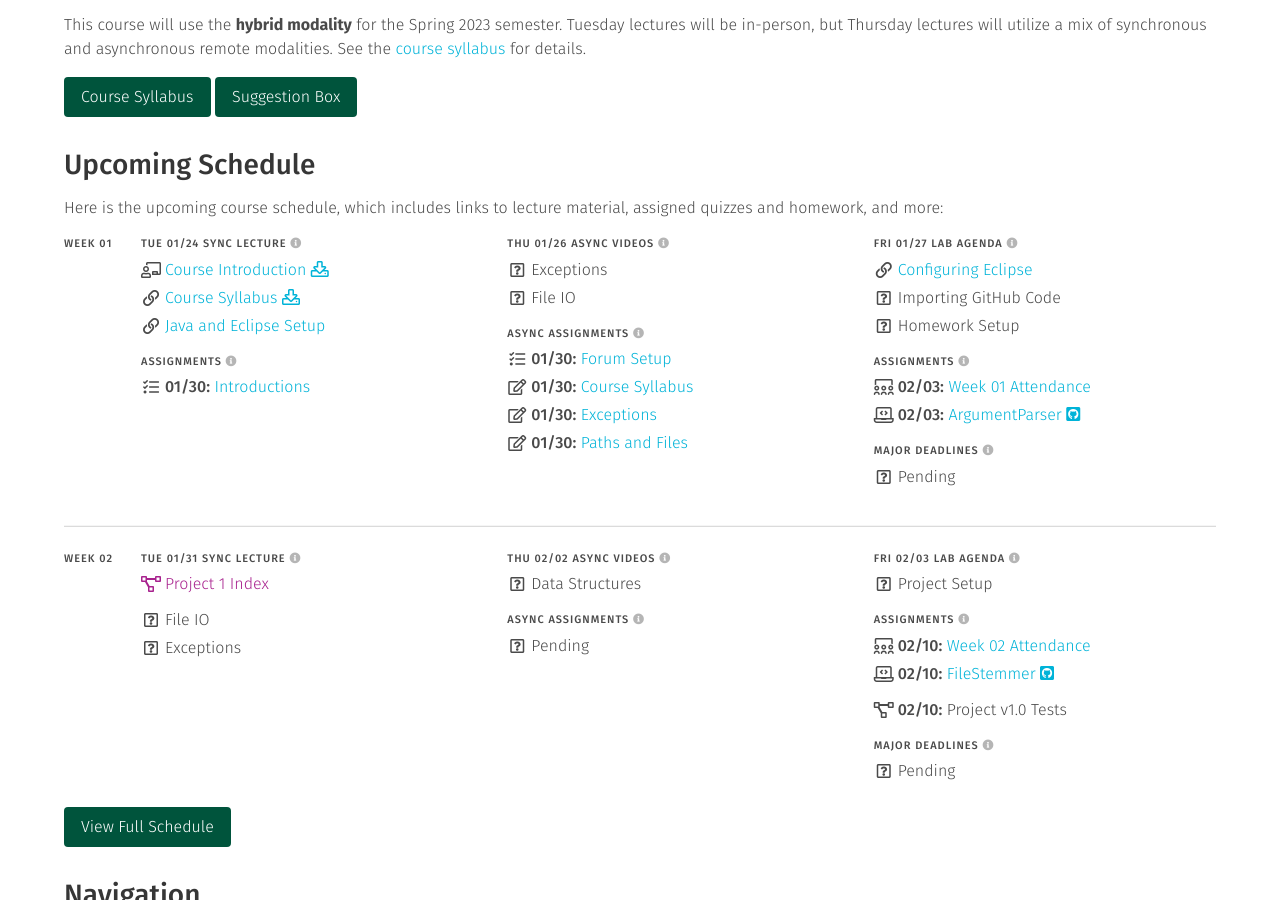
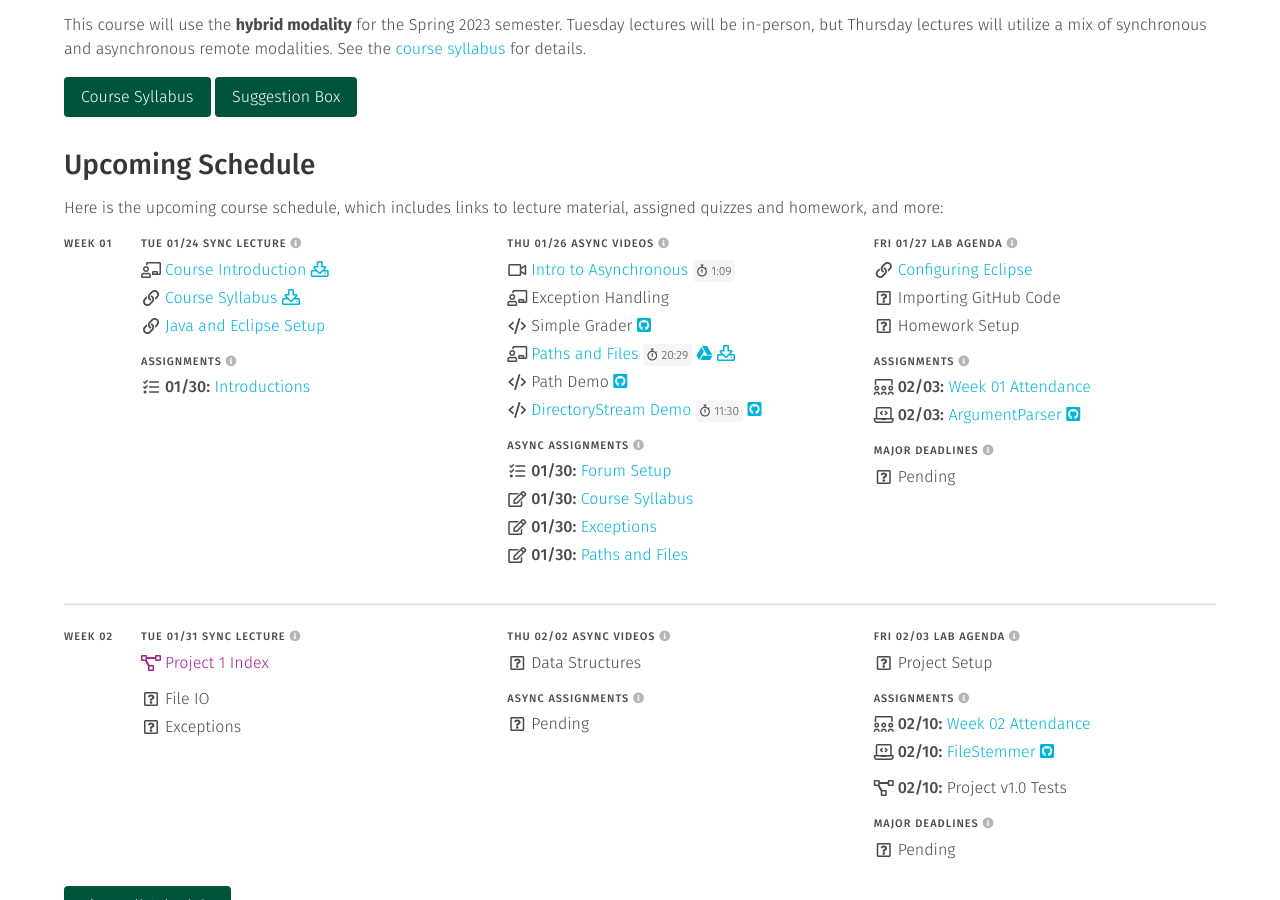
Before and after one commit to usf-cs272-spring2023/usf-cs272-spring2023.github.io, a Jekyll site: the page built from index.md, in a window 1280 px wide and 900 px high, scrolled down 437 px. Built offline with Jekyll 4.4.1, drawn with Linux system fonts in a browser that asks for light colours.

Commit message:
Adding some async content

```diff
--- a/_data/schedule.yml
+++ b/_data/schedule.yml
@@ -53,8 +53,35 @@ weeks:
         rows:
           - <<: *videos
             items:
-              - text: 'Exceptions'
-              - text: 'File IO'
+              - text: 'Intro to Asynchronous'
+                href: 'https://usfca.hosted.panopto.com/Panopto/Pages/Viewer.aspx?id=8bddcddd-420e-4b53-a19e-af950157267e'
+                icon: 'video'
+                time: '1:09'
+
+              - text: 'Exception Handling'
+                icon: 'slides'
+
+              - text: 'Simple Grader'
+                icon: 'code'
+                repo: 'cs272-lectures/tree/main/ExceptionHandling/src/main/java/edu/usfca/cs272'
+
+              - text: 'Paths and Files'
+                href: 'https://usfca.hosted.panopto.com/Panopto/Pages/Viewer.aspx?id=fe6500fa-b0c9-458b-980e-af95015cf0c8'
+                icon: 'slides'
+                time: '20:29'
+                view: 'https://docs.google.com/presentation/d/e/2PACX-1vRjEUU0FIhBZIeMeU9O5L3Fc9WFAb9RvjA3dNANUjxupwWPH6Uw86tYEczVtrbfDzLFLub3je-pwGsg/pub?start=false&loop=false&delayms=3000'
+                save: 'Paths and Files.pdf'
+
+              - text: 'Path Demo'
+                icon: 'code'
+                repo: 'cs272-lectures/blob/main/FileIO/src/main/java/edu/usfca/cs272/PathDemo.java'
+
+              - text: 'DirectoryStream Demo'
+                href: 'https://usfca.hosted.panopto.com/Panopto/Pages/Viewer.aspx?id=aefe248e-f84b-496d-9c85-af95015cece4'
+                icon: 'code'
+                time: '11:30'
+                repo: 'cs272-lectures/blob/main/FileIO/src/main/java/edu/usfca/cs272/DirectoryStreamDemo.java'
+
 
           - <<: *participation
             items:
--- a/_includes/week.html
+++ b/_includes/week.html
@@ -29,6 +29,8 @@
           {%- assign item_type = false %}
           {%- assign item_repo = false %}
           {%- assign item_save = false %}
+          {%- assign item_time = false %}
+          {%- assign item_view = false %}
 
           {%- if found.file %}
           {%- assign item = site.data[found.file][found.name] %}
@@ -42,6 +44,8 @@
           {%- if item.type %}{% assign item_type = item.type %}{% endif %}
           {%- if item.repo %}{% assign item_repo = item.repo %}{% endif %}
           {%- if item.save %}{% assign item_save = item.save %}{% endif %}
+          {%- if item.time %}{% assign item_time = item.save %}{% endif %}
+          {%- if item.view %}{% assign item_view = item.save %}{% endif %}
           {%- endif %}
 
           {%- if found.icon %}{% assign icon_type = site.data.icons[found.icon].type %}{% endif %}
@@ -54,6 +58,8 @@
           {%- if found.type %}{% assign item_type = found.type %}{% endif %}
           {%- if found.repo %}{% assign item_repo = found.repo %}{% endif %}
           {%- if found.save %}{% assign item_save = found.save %}{% endif %}
+          {%- if found.time %}{% assign item_time = found.time %}{% endif %}
+          {%- if found.view %}{% assign item_view = found.time %}{% endif %}
 
           <li class="{{ item_type }}">
             <i class="{{ icon_type }}" title="{{ icon_text }}"></i>
@@ -63,6 +69,8 @@
             </span>
             {%- endif %}
             {% if item_href %}<a href="{{ item_href }}">{{ item_text }}</a>{% else %}{{ item_text }}{% endif %}
+            {% if item_time %}<span class="tag is-light" style="height: unset; padding: 0.125rem 0.25rem;" title="Video Duration"><i class="far fa-stopwatch pr-1"></i> {{ item_time }}</span>{% endif %}
+            {% if item_view %}<a href="{{ item_view }}" title="Google Slides"><i class="fab fa-google-drive"></i></a>{% endif %}
             {% if item_repo %}<a href="{{ site.data.info.links.github.href }}/{{ item_repo }}" title="GitHub Repository"><i class="fab fa-github-square"></i></a>{% endif %}
             {% if item_save %}<a href="{{ item_save | absolute_url }}" title="Download PDF"><i class="far fa-download"></i></a>{% endif %}
           </li>
```
Also changed, not shown: 1 other file.
